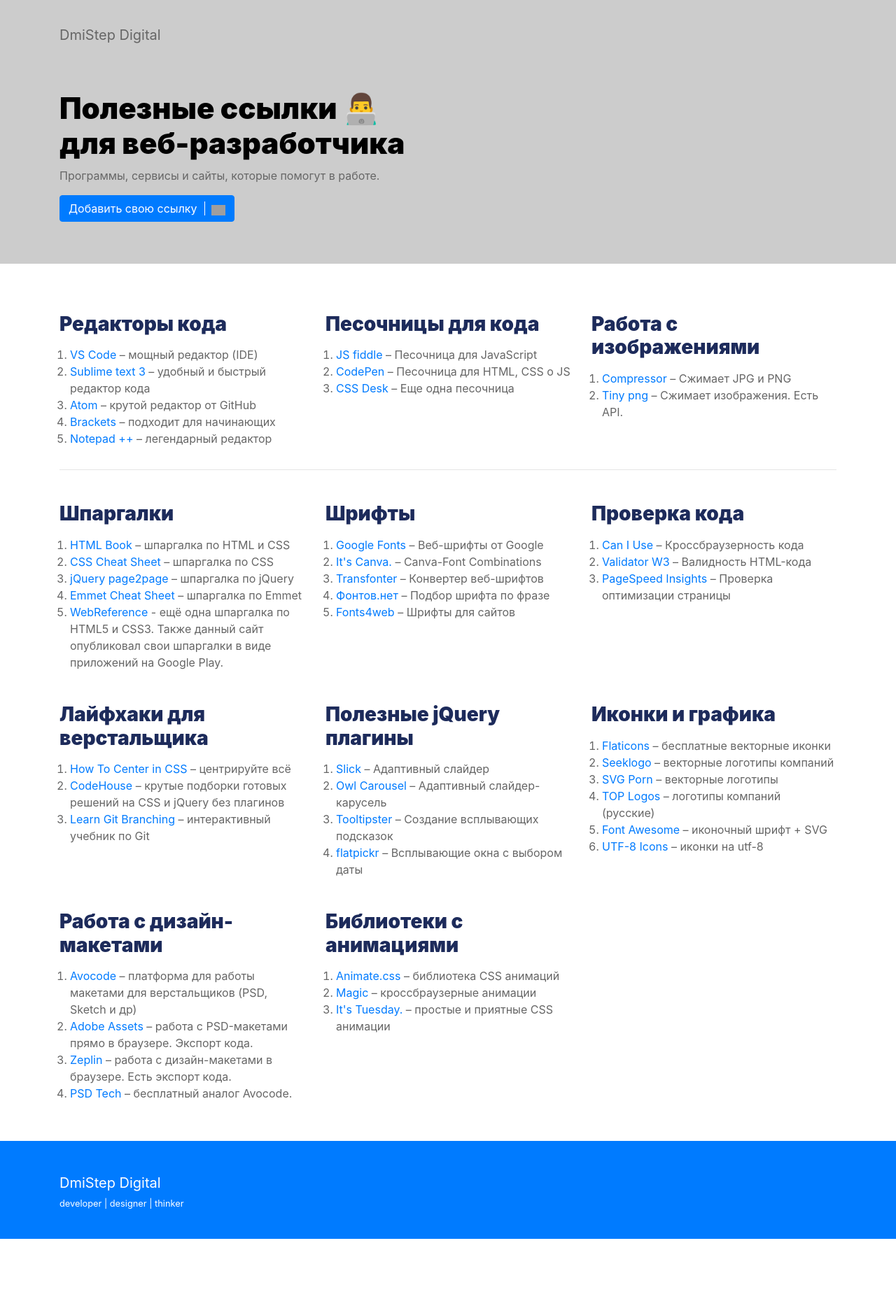
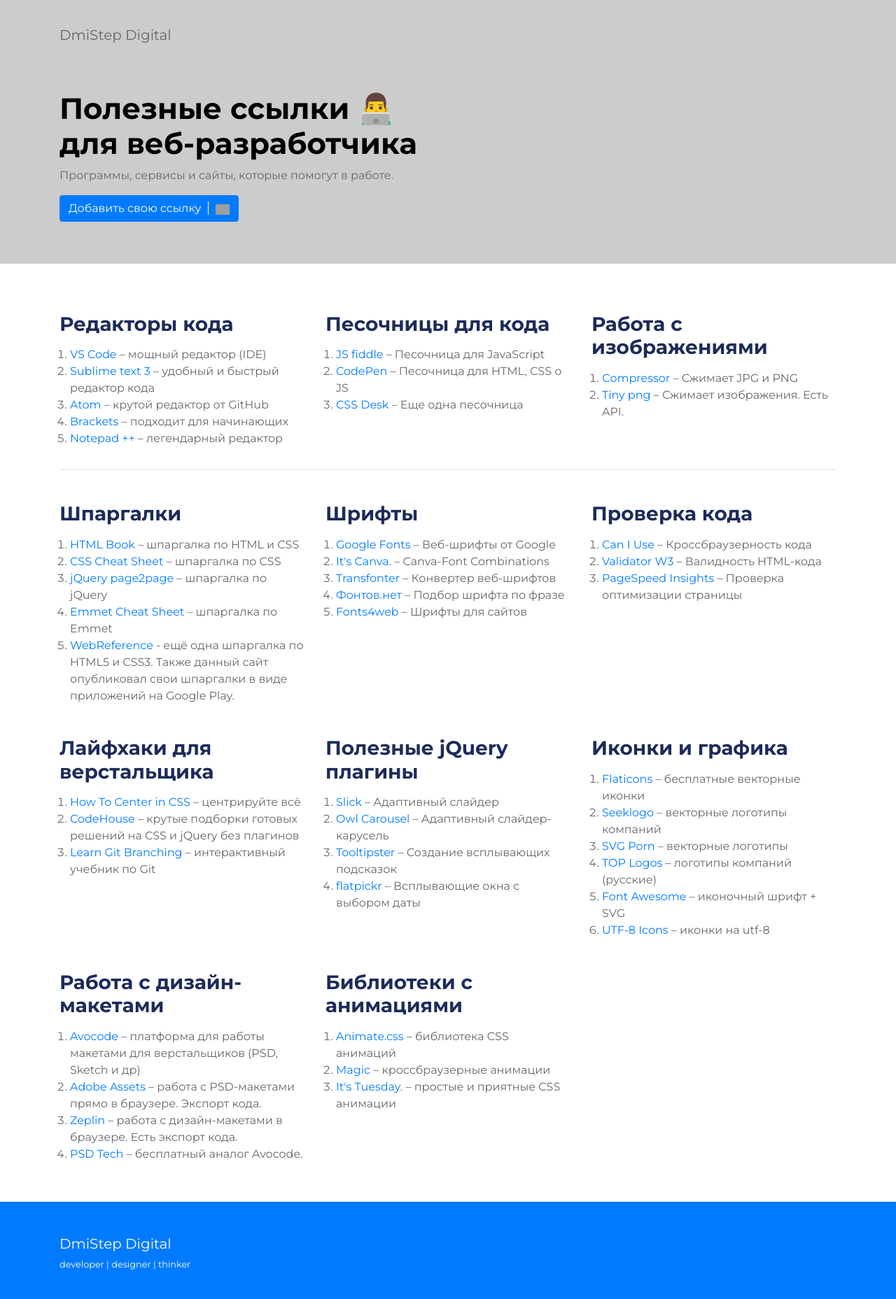
Before and after one commit to Dmistep/dmistep.github.io, a Jekyll site: the page mylink/index.html, which Jekyll copies as it is, in a window 1280 px wide. Shown: the whole page at 70% size. Built offline with Jekyll 4.4.1, drawn with Linux system fonts in a browser that asks for light colours; before the commit the page ends 1771 px from its top, so only the background shows below that; grey boxes are pictures that could not be loaded.

Commit message:
font for link

```diff
--- a/mylink/css/main.css
+++ b/mylink/css/main.css
@@ -1,5 +1,7 @@
+@import url('https://fonts.googleapis.com/css?family=Montserrat:300,400,700&subset=cyrillic');
 body{
   color:#666;
+  font-family: 'Montserrat', sans-serif;
 }
 h1{
   color:#000;
```
